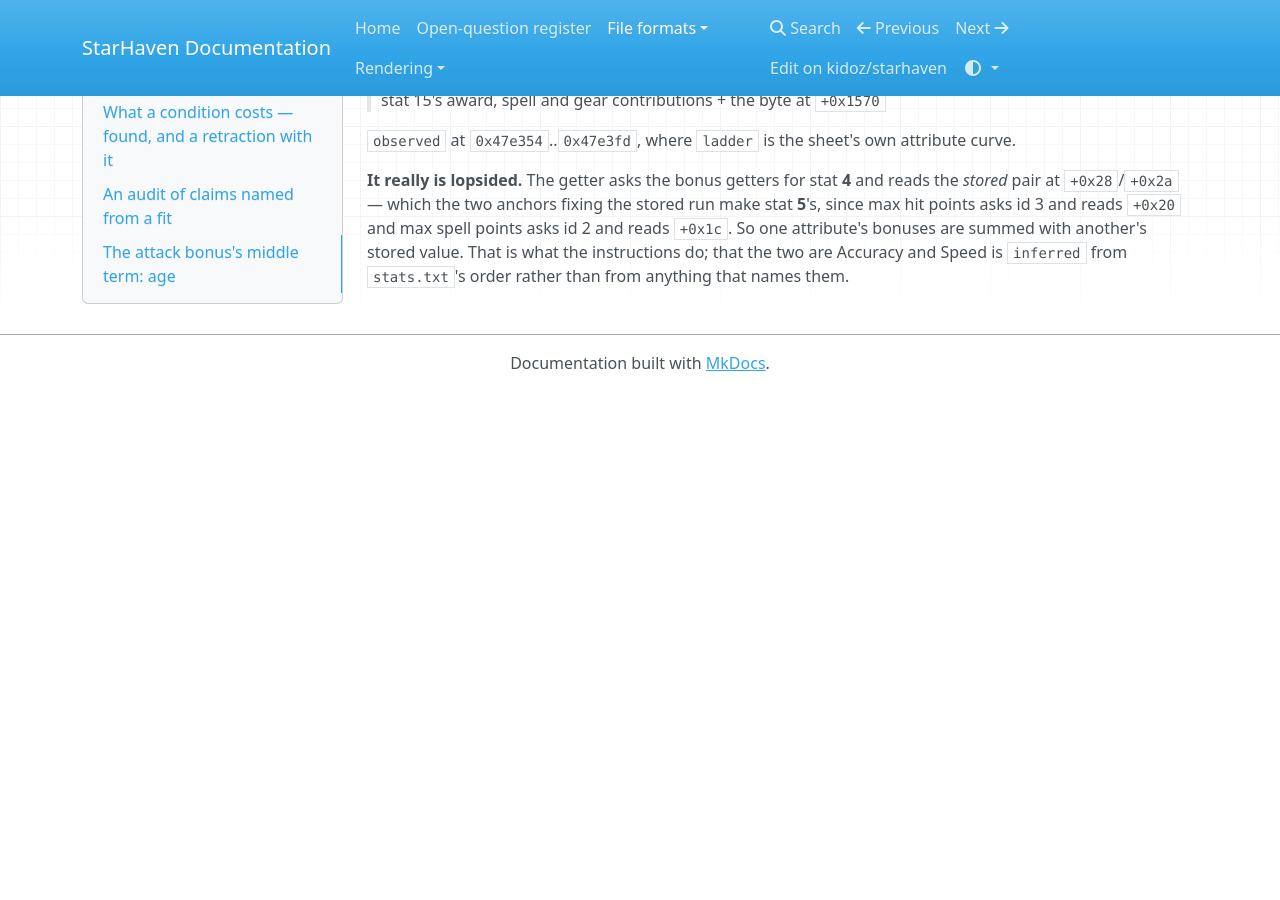
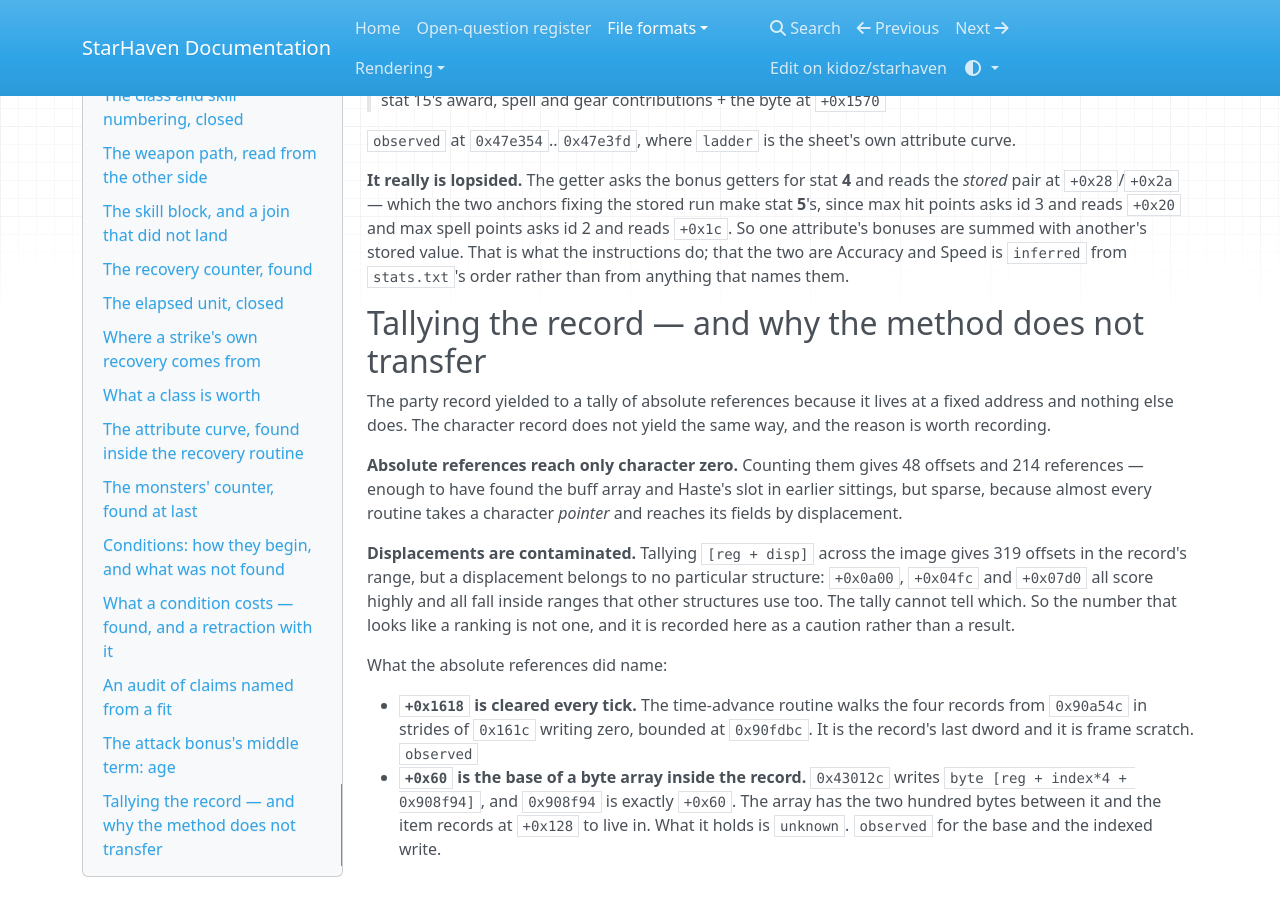
Before and after one commit to kidoz/starhaven, an MkDocs documentation site: the page built from docs/formats/player-record.md, in a window 1280 px wide and 900 px high, scrolled down 13218 px. Built offline with MkDocs 1.6.1, drawn with Linux system fonts in a browser that asks for light colours; nearby versions of some CDN libraries; before the commit the page ends 13609 px from its top, so only the background shows below that.

Commit message:
Tally the character record and record why the method does not transfer

```diff
--- a/docs/formats/player-record.md
+++ b/docs/formats/player-record.md
@@ -729,3 +729,33 @@ the stored run make stat **5**'s, since max hit points asks id 3 and reads
 bonuses are summed with another's stored value. That is what the
 instructions do; that the two are Accuracy and Speed is `inferred` from
 `stats.txt`'s order rather than from anything that names them.
+
+## Tallying the record — and why the method does not transfer
+
+The party record yielded to a tally of absolute references because it lives
+at a fixed address and nothing else does. The character record does not
+yield the same way, and the reason is worth recording.
+
+**Absolute references reach only character zero.** Counting them gives 48
+offsets and 214 references — enough to have found the buff array and Haste's
+slot in earlier sittings, but sparse, because almost every routine takes a
+character *pointer* and reaches its fields by displacement.
+
+**Displacements are contaminated.** Tallying `[reg + disp]` across the image
+gives 319 offsets in the record's range, but a displacement belongs to no
+particular structure: `+0x0a00`, `+0x04fc` and `+0x07d0` all score highly and
+all fall inside ranges that other structures use too. The tally cannot tell
+which. So the number that looks like a ranking is not one, and it is recorded
+here as a caution rather than a result.
+
+What the absolute references did name:
+
+- **`+0x1618` is cleared every tick.** The time-advance routine walks the
+  four records from `0x90a54c` in strides of `0x161c` writing zero, bounded
+  at `0x90fdbc`. It is the record's last dword and it is frame scratch.
+  `observed`
+- **`+0x60` is the base of a byte array inside the record.** `0x43012c`
+  writes `byte [reg + index*4 + 0x908f94]`, and `0x908f94` is exactly
+  `+0x60`. The array has the two hundred bytes between it and the item
+  records at `+0x128` to live in. What it holds is `unknown`. `observed`
+  for the base and the indexed write.
```
Also changed, not shown: README.md (+11 -0 lines).
